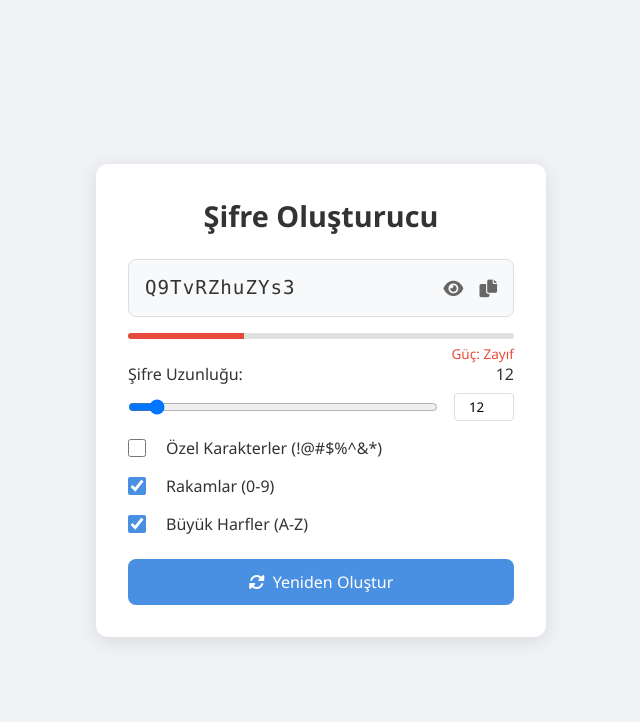
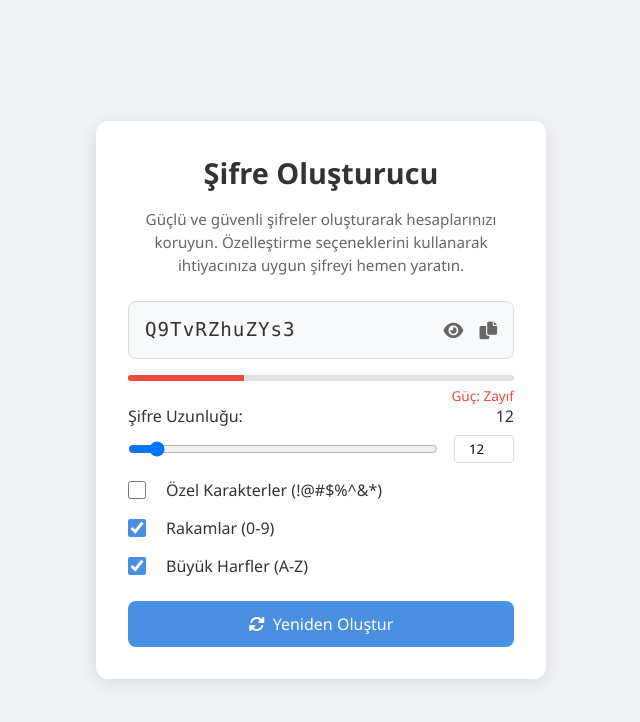
Before and after one commit to DolphinFisher/SifreOlusturucu, a plain HTML site: page index.html in a window 1280 px wide. Shown: the whole page, without its empty margins (319-959 px from the left). Drawn offline with Linux system fonts and the light colour scheme.

Commit message:
UI: Add application description to main page

```diff
--- a/index.html
+++ b/index.html
@@ -10,6 +10,7 @@
 <body>
     <div class="container">
         <h1>Şifre Oluşturucu</h1>
+        <p class="description">Güçlü ve güvenli şifreler oluşturarak hesaplarınızı koruyun. Özelleştirme seçeneklerini kullanarak ihtiyacınıza uygun şifreyi hemen yaratın.</p>
 
         <div class="password-display-container">
             <div class="input-group">
--- a/style.css
+++ b/style.css
@@ -37,8 +37,16 @@ body {
 h1 {
     text-align: center;
     color: var(--text-color);
+    margin-bottom: 1rem; /* Reduced from 1.5rem to accommodate description */
+    font-size: 1.8rem;
+}
+
+.description {
+    text-align: center;
+    color: #666;
     margin-bottom: 1.5rem;
-    font-size: 1.8rem;
+    font-size: 0.95rem;
+    line-height: 1.5;
 }
 
 /* Password Display Area */
```
